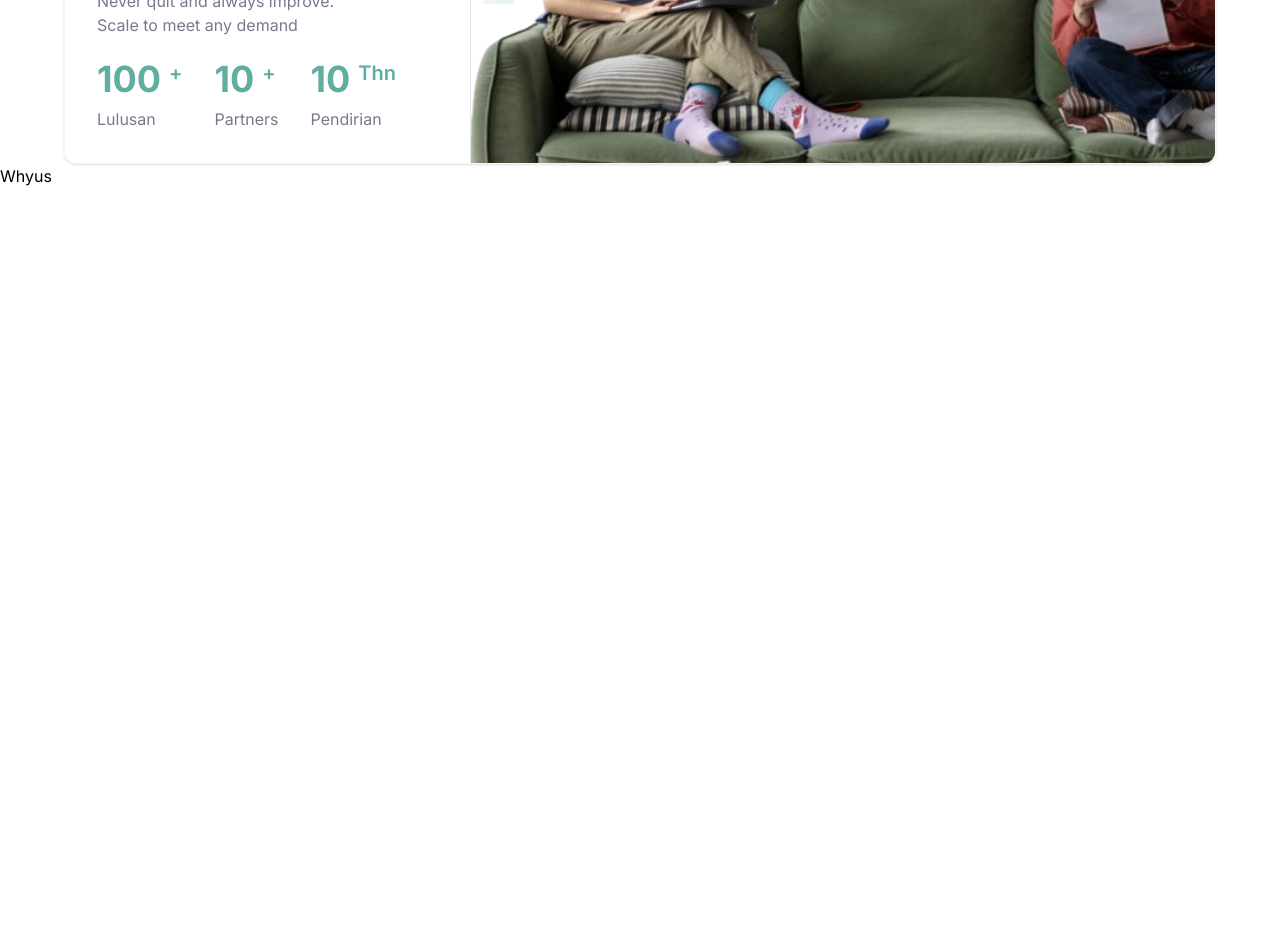
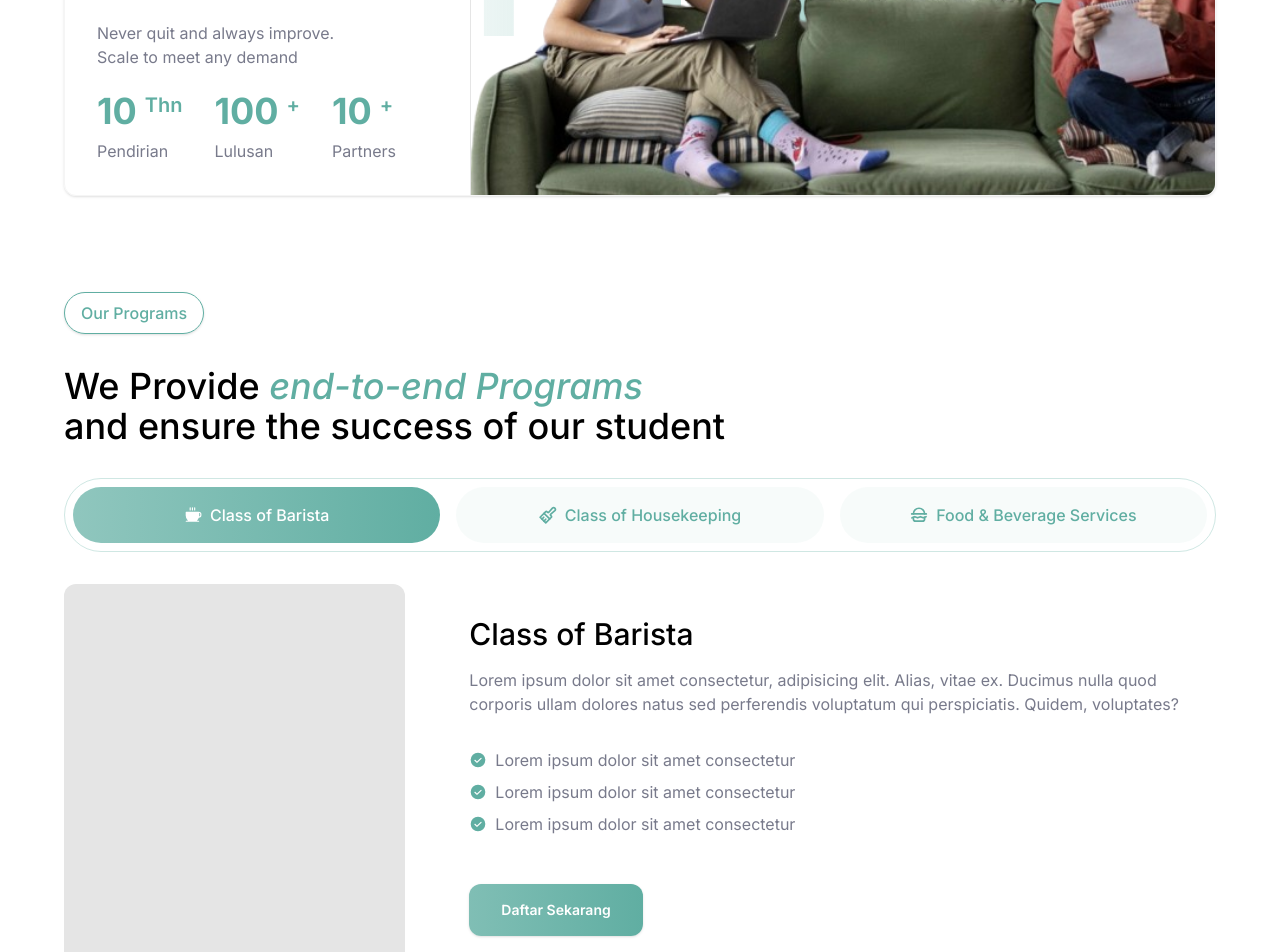
Before and after one commit to fadlandaris/hei-hospitallity, a React (Vite) app: page / in a window 1280 px wide. Shown: the part 1020-1972 px from the top of the page. Before the commit the page ends 1304 px from the top, so only its background shows below. Built offline with nearby package versions, Linux system fonts and the light colour scheme; the HTML template or start-up script is replaced by a standard one.

Commit message:
Programs

```diff
--- a/src/components/About.tsx
+++ b/src/components/About.tsx
@@ -6,11 +6,11 @@ type Props = {}
 
 const About = (props: Props) => {
   return (
-    <main className='px-16 '>
+    <main className='px-16'>
       <div className='border border-neutral-100 shadow-sm rounded-xl grid grid-cols-3 gap-x-16 h-96 overflow-hidden'>
         <div className='p-8 flex flex-col justify-between'>
           <div>
-            <h1 className='font-semibold text-4xl'>The AI <span className='text-primary italic'>Workforce</span> Human can learn on.</h1>
+            <h1 className='font-medium text-4xl'>The AI <span className='text-primary italic'>Workforce</span> Human can learn on.</h1>
             <p className='mt-4 text-text '>Never quit and always improve. Scale to meet any demand</p>
           </div>
           <div className='flex items-center gap-x-8'>
--- a/src/components/Hero.tsx
+++ b/src/components/Hero.tsx
@@ -6,14 +6,14 @@ import { sideLinks } from '../data/data'
 type Props = {}
 
 const Hero = (props: Props) => {
-  const [Default, setDefault] = useState("Home")
+  // const [Default, setDefault] = useState("Home")
 
   return (
-    <div className='pt-12  h-screen px-16'>
+    <div className='mt-8 h-screen px-16'>
       <div className='grid grid-cols-2 h-full'>
         <div className='flex flex-col justify-center '>
           <div className=''>
-          <div className='px-4 py-2 border inline-block text-sm rounded-full text-primary shadow font-medium '>
+          <div className='px-4 py-2 border inline-block rounded-full text-primary shadow font-medium '>
             <div className='flex items-center gap-x-2'>
               <div className='text-yellow-300'>
                 <Trophy weight='fill'/>
@@ -21,7 +21,7 @@ const Hero = (props: Props) => {
               #1 Hospitallity School at Subang
             </div>
           </div>
-          <h1 className='text-6xl mt-8 font-semibold leading-16'>Smarter Marketing <br /> bigger <span className='text-primary italic'>Impacts</span></h1>
+          <h1 className='text-6xl mt-8 font-medium leading-16'>Smarter Marketing <br /> bigger <span className='text-primary italic'>Impacts</span></h1>
           <p className='mt-8 text-text'>Lorem ipsum, dolor sit amet consectetur adipisicing elit. Officiis <br /> doloremque aut ullam fuga vero, vel sint eos, reiciendis </p>
           <div className='flex items-center mt-8 gap-x-4'>
             <button className='px-8 py-4 rounded-xl font-semibold bg-gradient-to-r from-primary/80 to-primary text-white text-sm shadow-sm'>
@@ -34,7 +34,7 @@ const Hero = (props: Props) => {
               </div>
             </button>
           </div>
-          <div className='mt-8 flex items-center gap-x-4'>
+          <div className='mt-12 flex items-center gap-x-4'>
             <div className='flex items-center'>
               <div className='w-10 h-10 bg-neutral-300 rounded-full border-2 border-white'/>
               <div className='w-10 h-10 bg-neutral-300 rounded-full border-2 border-white -ml-2'/>
@@ -59,7 +59,7 @@ const Hero = (props: Props) => {
         </div>
         </div>
         <div className='grid grid-cols-4 gap-x-8 relative '>
-         <div className='absolute w-36 h-36 top-1/2 -translate-y-1/2 -left-16 blur-[200px] bg-primary  rounded-full z-10'>
+         <div className='absolute w-36 h-36 top-1/2 -translate-y-1/2 -left-16 blur-[150px] bg-primary  rounded-full z-10'>
          </div>
           <div className='flex flex-col justify-center'>
             <div className='p-4 border border-neutral-200 shadow-sm rounded-xl bg-white z-20'>
--- a/src/components/Navbar.tsx
+++ b/src/components/Navbar.tsx
@@ -5,7 +5,7 @@ import { Link } from 'react-router-dom'
 
 const Navbar = () => {
   return (
-   <nav className='py-4 px-16 fixed top-0 left-0 right-0 flex justify-between items-center z-50 bg-white'>
+   <nav className='py-4 px-16 fixed top-0 left-0 right-0 flex justify-between items-center z-50 bg-white border-b border-neutral-100'>
     <div className='w-64 flex items-center gap-x-2'>
       <div className='text-2xl text-primary'>
         <FramerLogo weight='fill'/>
--- a/src/components/Programs.tsx
+++ b/src/components/Programs.tsx
@@ -1,10 +1,62 @@
-import React from 'react'
-
+import React, { useState } from 'react';
+import { programData } from '../data/data';
+import { CheckCircle } from 'phosphor-react';
 
 const Programs = () => {
+  const [selectedProgram, setSelectedProgram] = useState(programData[0]);
+
+  const handleProgramClick = (program: any) => {
+    setSelectedProgram(program);
+  };
+
   return (
-    <div>Programs</div>
-  )
-}
+    <main className='px-16 mt-24'>
+      <div className=''>
+        <div className='px-4 py-2 border inline-block rounded-full text-primary shadow font-medium'>
+          Our Programs
+        </div>
+        <h1 className='text-4xl font-medium mt-8'>We Provide <span className='italic text-primary'>end-to-end Programs</span> <br /> and ensure the success of our student</h1>
+        <div className='mt-8 border rounded-full grid grid-cols-3 p-2 border-primary/30  gap-x-4'>
+          {programData.map((item, i) => {
+            return (
+              <button key={i} onClick={() => handleProgramClick(item)} className={`flex justify-center-safe items-center py-4 rounded-full gap-x-2 cursor-pointer ${selectedProgram.id === item.id ? 'bg-gradient-to-r from-primary/70 to-primary text-white' : 'bg-primary/5 text-primary'}`}>
+                <div className='text-lg'>
+                  <item.icon weight={`${selectedProgram.id === item.id ? 'fill' : 'bold'}`} />
+                </div>
+                <p className='font-medium'>{item.title}</p>
+              </button>
+            );
+          })}
+        </div>
+        <div className='mt-8 h-96 grid grid-cols-3 gap-x-16'>
+          <div className='rounded-xl bg-neutral-200'>
+            {/* foto  */}
+          </div>
+         <div className='col-span-2 flex flex-col justify-center items-center'>
+          <div className='w-full'>
+            <h2 className='text-3xl font-medium'>{selectedProgram.title}</h2>
+            <p className='mt-4  text-text'>{selectedProgram.desc}</p>
+            <div className='grid grid-cols-1 gap-y-2 mt-8'>
+              {selectedProgram.value.map((item : {subTitle: string}, i : any) => {
+                return (
+                  <div key={i} className='flex gap-x-2 items-center text-text'>
+                    <div className='text-lg text-primary'>
+                      <CheckCircle weight='fill'/>
+                    </div>
+                    <p>{item.subTitle}</p>
+                  </div>
+                )
+              })}
+            </div>
+            <button className='py-4 px-8 mt-12 rounded-xl font-semibold bg-gradient-to-r from-primary/80 to-primary text-white text-sm shadow-sm'>
+              Daftar Sekarang
+            </button>
+          </div>
+         </div>
+        </div>
+      </div>
+    </main>
+  );
+};
 
-export default Programs
+export default Programs;
--- a/src/components/Whyus.tsx
+++ /dev/null
@@ -1,11 +0,0 @@
-import React from 'react'
-
-type Props = {}
-
-const Whyus = (props: Props) => {
-  return (
-    <div>Whyus</div>
-  )
-}
-
-export default Whyus
--- a/src/data/data.ts
+++ b/src/data/data.ts
@@ -1,5 +1,5 @@
 import type { staticData } from "../type/type"
-import { HouseSimple, DotsSix, Buildings } from "phosphor-react"
+import { HouseSimple, DotsSix, Buildings, Coffee, PaintBrushHousehold, Hamburger } from "phosphor-react"
 
 export const navLinks: staticData[] = [
   {
@@ -44,45 +44,85 @@ export const sideLinks: staticData[] = [
 ]
 
 export const aboutData: staticData[] = [
+   {
+    id: 3,
+    title: "Pendirian",
+    value: "10",
+    subTitle: "Thn",
+  },
   {
     id: 1,
     title: "Lulusan",
     value: "100",
     subTitle: "+",
   },
-  {
+   {
     id: 2,
     title: "Partners",
     value: "10",
     subTitle: "+",
   },
-  {
-    id: 3,
-    title: "Pendirian",
-    value: "10",
-    subTitle: "Thn",
-  },
 ]
 
-export const whyUsData: staticData[] = [
-  {
+export const programData: staticData[] = [
+   {
     id: 1,
-    title: "Infrastruktur Tersertifikasi",
-    desc: "Lorem ipsum, dolor sit amet consectetur adipisicing elit. "
+    icon: Coffee,
+    title: "Class of Barista",
+    desc: "Lorem ipsum dolor sit amet consectetur, adipisicing elit. Alias, vitae ex. Ducimus nulla quod corporis ullam dolores natus sed perferendis voluptatum qui perspiciatis. Quidem, voluptates? ",
+    value: [
+      {
+        id: 1,
+        subTitle: "Lorem ipsum dolor sit amet consectetur",
+      },
+       {
+        id: 1,
+        subTitle: "Lorem ipsum dolor sit amet consectetur",
+      },
+       {
+        id: 1,
+        subTitle: "Lorem ipsum dolor sit amet consectetur",
+      },
+    ]
   },
    {
     id: 2,
-    title: "Kuliah Untung",
-    desc: "Lorem ipsum, dolor sit amet consectetur adipisicing elit. "
+    icon: PaintBrushHousehold,
+    title: "Class of Housekeeping",
+    desc: "Lorem ipsum dolor sit amet consectetur, adipisicing elit. Alias, vitae ex. Ducimus nulla quod corporis ullam dolores natus sed perferendis voluptatum qui perspiciatis. Quidem, voluptates? ",
+     value: [
+      {
+        id: 1,
+        subTitle: "Lorem ipsum dolor sit amet consectetur",
+      },
+       {
+        id: 1,
+        subTitle: "Lorem ipsum dolor sit amet consectetur",
+      },
+       {
+        id: 1,
+        subTitle: "Lorem ipsum dolor sit amet consectetur",
+      },
+    ]
   },
    {
     id: 3,
-    title: "Penempatan Kerja",
-    desc: "Lorem ipsum, dolor sit amet consectetur adipisicing elit. "
-  },
-   {
-    id: 4,
-    title: "Kuliah Cepat Kerja",
-    desc: "Lorem ipsum, dolor sit amet consectetur adipisicing elit. "
+    icon: Hamburger,
+    title: "Food & Beverage Services",
+    desc: "Lorem ipsum dolor sit amet consectetur, adipisicing elit. Alias, vitae ex. Ducimus nulla quod corporis ullam dolores natus sed perferendis voluptatum qui perspiciatis. Quidem, voluptates? ",
+     value: [
+      {
+        id: 1,
+        subTitle: "Lorem ipsum dolor sit amet consectetur",
+      },
+       {
+        id: 1,
+        subTitle: "Lorem ipsum dolor sit amet consectetur",
+      },
+       {
+        id: 1,
+        subTitle: "Lorem ipsum dolor sit amet consectetur",
+      },
+    ]
   },
 ]
--- a/src/page/Home.tsx
+++ b/src/page/Home.tsx
@@ -2,7 +2,7 @@ import React from 'react'
 import Navbar from '../components/Navbar'
 import Hero from '../components/Hero'
 import About from '../components/About'
-import Whyus from '../components/Whyus'
+import Programs from '../components/Programs'
 
 type Props = {}
 
@@ -12,7 +12,7 @@ const Home = (props: Props) => {
       <Navbar/>
       <Hero/>
       <About/>
-      <Whyus/>
+      <Programs/>
     </main>
   )
 }
--- a/src/type/type.ts
+++ b/src/type/type.ts
@@ -3,7 +3,7 @@ export interface staticData {
     nav?: string,
     link? : string
     icon?: any
-    value?: string
+    value?: any
     subTitle?: string
     title?: string
     desc? : string
```
